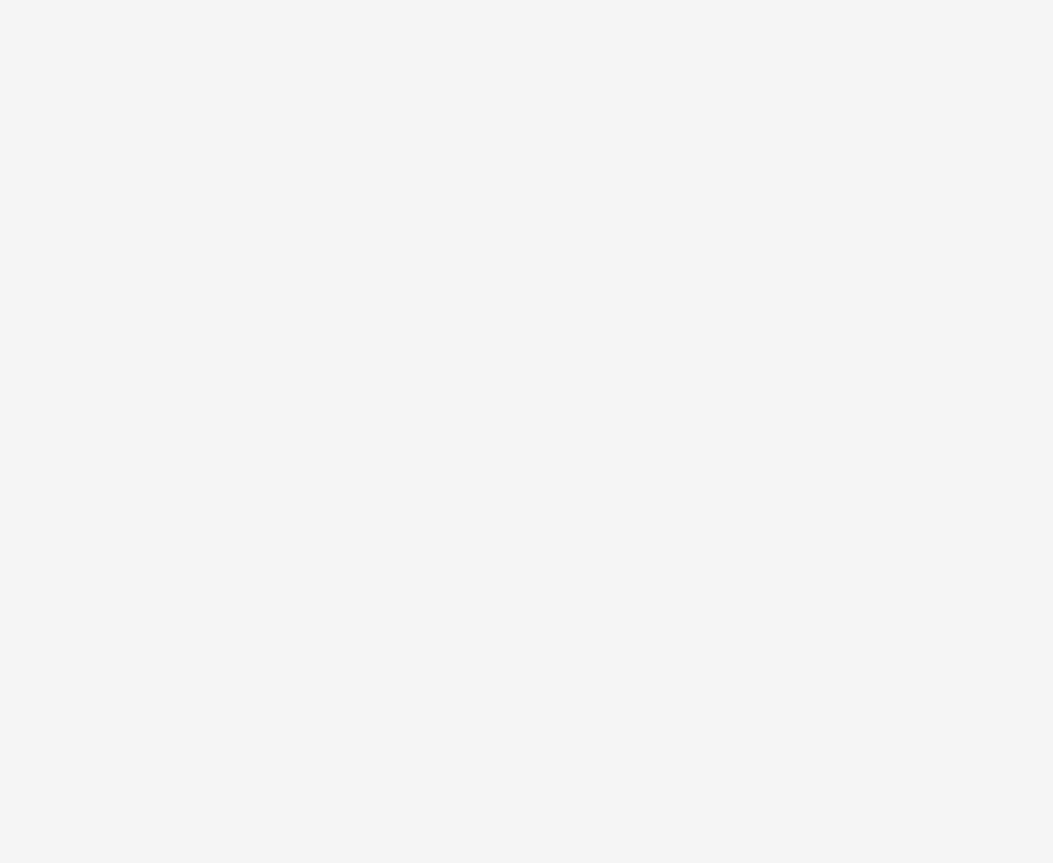
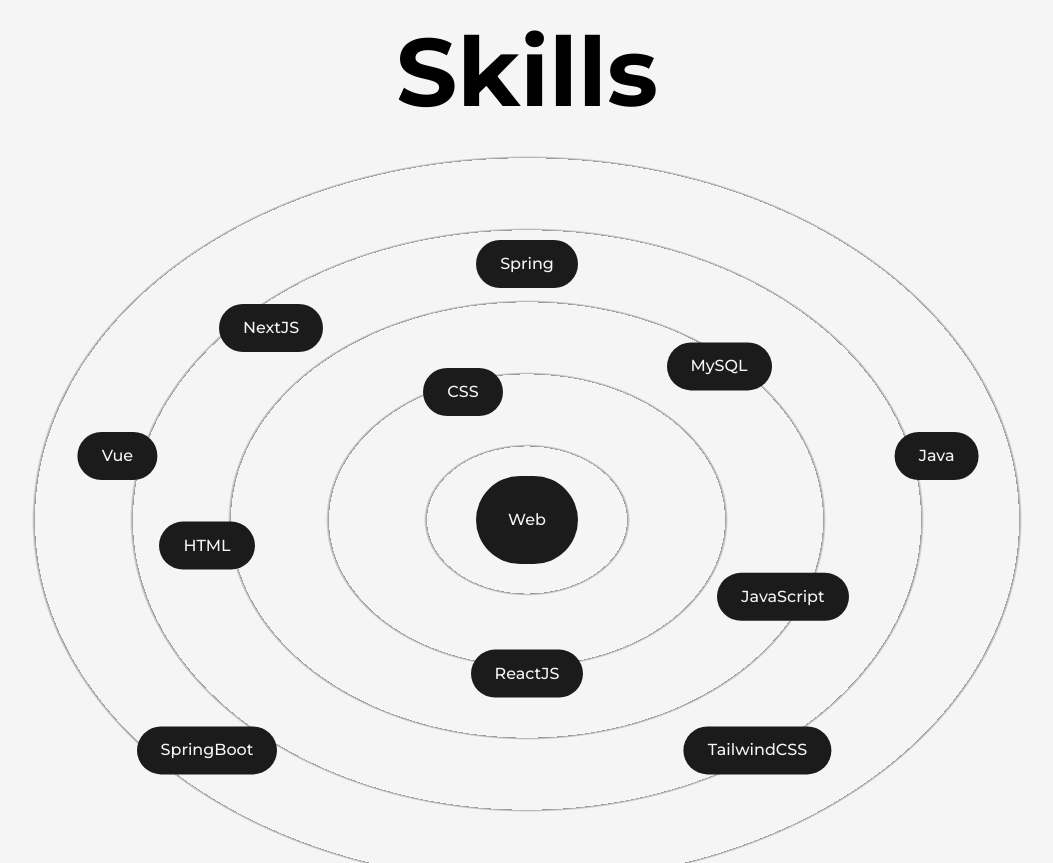
Before and after one commit to Yellowweii/Next-Personal-Website, a Next.js app: page /about in a window 1280 px wide. Shown: the part 1300-2163 px from the top of the page, without its empty margins (113-1166 px from the left). Before the commit the page ends 1262 px from the top, so only its background shows below. Built offline with nearby package versions, Linux system fonts and the light colour scheme.

Commit message:
finish the skills module (#5)
* finish the navbar module

* finish the layout moule

* finish the footer module

* finish the about module

* finish the skills module

```diff
--- a/app/about/page.tsx
+++ b/app/about/page.tsx
@@ -1,8 +1,9 @@
 import AnimatedText from "@/components/AnimatedText";
-import React, { useRef } from "react";
+import React from "react";
 import Image from "next/image";
 import profilePic from "@/public/images/profile/developer-pic-2.jpg";
 import AnimatedNumbers from "@/components/AnimatedNumbers";
+import Skills from "@/sections/Skills";
 
 const About = () => {
   return (
@@ -49,6 +50,7 @@
             </div>
           </div>
         </div>
+        <Skills />
       </div>
     </main>
   );
--- /dev/null
+++ b/components/Skill/index.tsx
@@ -0,0 +1,28 @@
+"use client";
+
+import React from "react";
+import { motion } from "framer-motion";
+
+interface SkillProps {
+  name: string;
+  x: string;
+  y: string;
+}
+
+const Skill = ({ name, x, y }: SkillProps) => {
+  return (
+    <motion.div
+      className="flex items-center justify-center rounded-full font-medium bg-dark text-light py-3 px-6 shadow-dark cursor-pointer absolute"
+      whileHover={{ scale: 1.05 }}
+      initial={{ x: 0, y: 0 }}
+      whileInView={{ x: x, y: y, transition: { duration: 1.5 } }}
+      viewport={{
+        once: true,
+      }}
+    >
+      {name}
+    </motion.div>
+  );
+};
+
+export default Skill;
--- /dev/null
+++ b/sections/Skills/index.tsx
@@ -0,0 +1,30 @@
+"use client";
+import React from "react";
+import { motion } from "framer-motion";
+import Skill from "@/components/Skill";
+
+const Skills = () => {
+  return (
+    <>
+      <h2 className="font-bold text-8xl mt-64 w-full text-center">Skills</h2>
+      <div className="w-full h-screen relative flex items-center justify-center rounded-full bg-circularLight">
+        <motion.div className="flex items-center justify-center rounded-full font-medium bg-dark text-light p-8 absolute shadow-dark cursor-pointer" whileHover={{ scale: 1.05 }}>
+          Web
+        </motion.div>
+        <Skill name="HTML" x="-25vw" y="2vw" />
+        <Skill name="CSS" x="-5vw" y="-10vw" />
+        <Skill name="JavaScript" x="20vw" y="6vw" />
+        <Skill name="ReactJS" x="0vw" y="12vw" />
+        <Skill name="NextJS" x="-20vw" y="-15vw" />
+        <Skill name="TailwindCSS" x="18vw" y="18vw" />
+        <Skill name="MySQL" x="15vw" y="-12vw" />
+        <Skill name="Java" x="32vw" y="-5vw" />
+        <Skill name="Spring" x="0vw" y="-20vw" />
+        <Skill name="SpringBoot" x="-25vw" y="18vw" />
+        <Skill name="Vue" x="-32vw" y="-5vw" />
+      </div>
+    </>
+  );
+};
+
+export default Skills;
--- a/tailwind.config.ts
+++ b/tailwind.config.ts
@@ -7,6 +7,7 @@
       backgroundImage: {
         "gradient-radial": "radial-gradient(var(--tw-gradient-stops))",
         "gradient-conic": "conic-gradient(from 180deg at 50% 50%, var(--tw-gradient-stops))",
+        circularLight: "repeating-radial-gradient(rgba(0,0,0,0.4) 2px,#f5f5f5 5px, #f5f5f5 100px)",
       },
       colors: {
         dark: "#1b1b1b",
```
